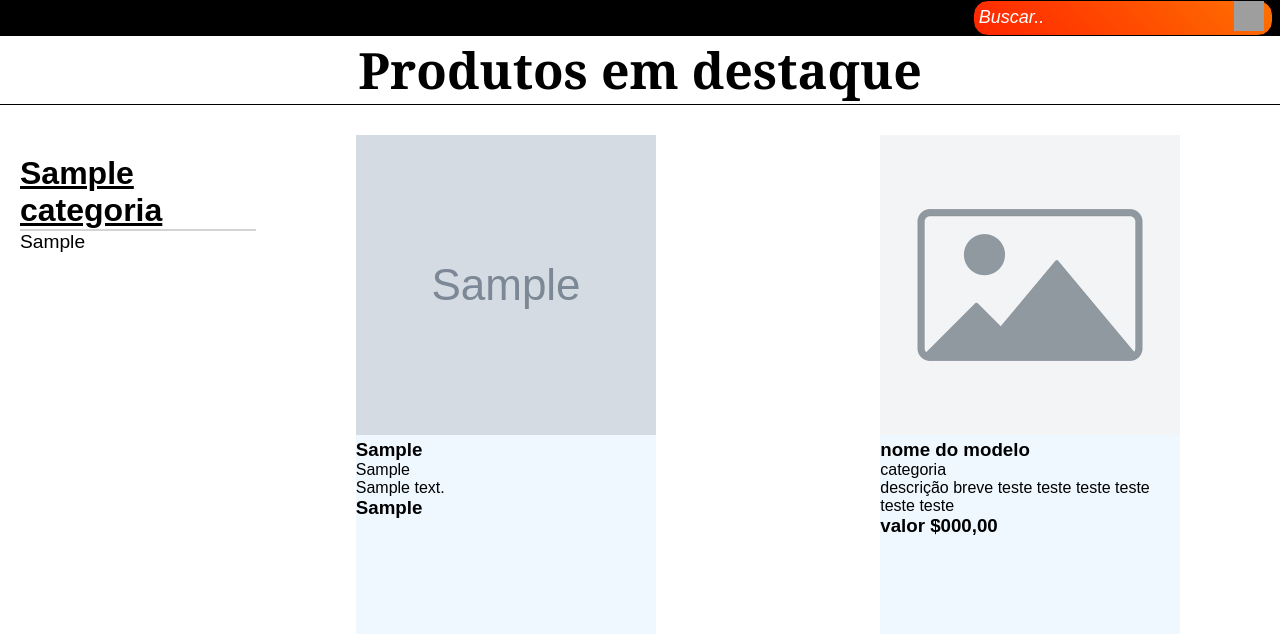
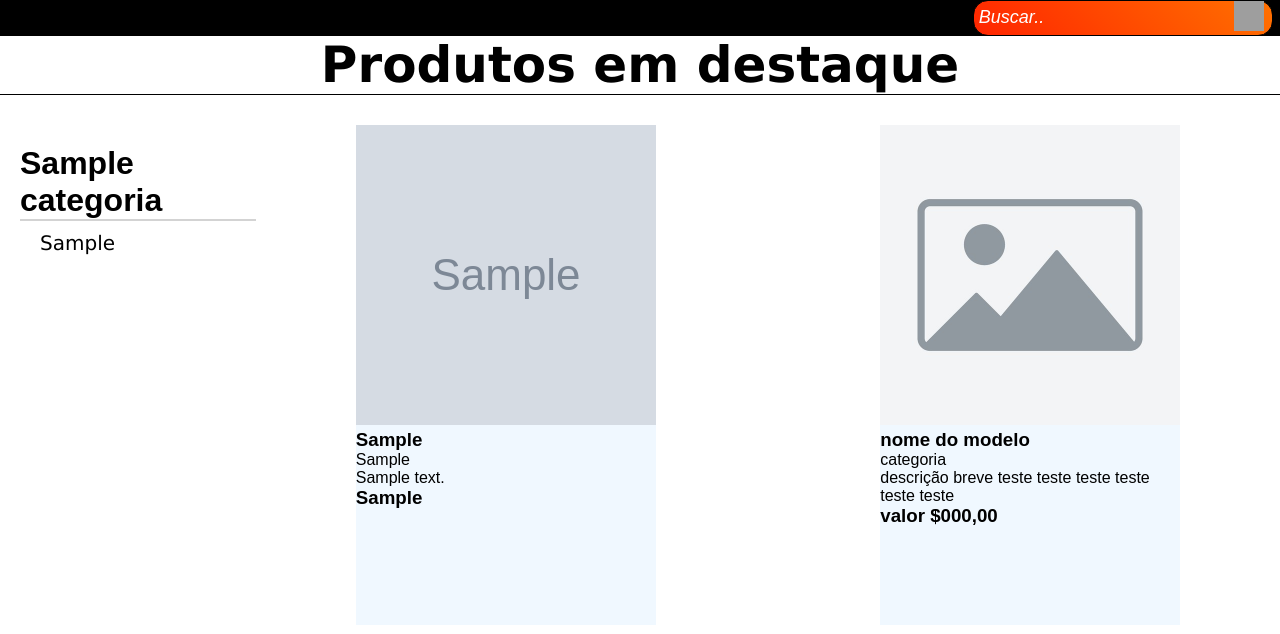
Before and after one commit to MuriloVercosa01/pwII-projeto-total_esporte-, a PHP site: the page made by TOTAL_ESPORTES/produtos.php in a window 1280 px wide. Shown: the part 80-714 px from the top of the page. After the commit the page ends 605 px from the top, so only its background shows below. Run offline with PHP 8.4, Linux system fonts and the light colour scheme; tables that the repository leaves empty or names only in its code hold one stand-in row (values such as "Sample post"); grey boxes marked "Sample" are stand-in pictures; some libraries are stand-ins or nearby versions; grey boxes are pictures that could not be loaded.

Commit message:
TERMINEI o backend de produtos.php, falta colocar header e footer ná página

```diff
--- a/TOTAL_ESPORTES/Estilos/produtos.css
+++ b/TOTAL_ESPORTES/Estilos/produtos.css
@@ -125,7 +125,7 @@ main{
 
 .destaque{
     text-align: center;
-    font-family: Georgia, 'Times New Roman', Times, serif;
+    font-family:Verdana, Geneva, Tahoma, sans-serif;
     font-size: 50px;
     margin-bottom: 30px;
     border-bottom: 1px solid black;
@@ -137,13 +137,24 @@ main{
 }
 .lista h1{
     border-bottom: solid 2px lightgray;
-    text-decoration: underline;
 }
-.lista ul{
+.lista ul a {
+    color: black;
+    text-decoration: none;
+}
+.lista ul li{
     list-style: none;
 }
 .linha{
-    font-size: larger;
+    margin-top: 10px;
+    font-size: 20px;
+    font-family:Verdana, Geneva, Tahoma, sans-serif;
+    margin-left: 20px;
+}
+.linha:hover{
+    background-color: aliceblue;
+    cursor: pointer;
+    font-style: italic;
 }
 
 /*formatação do <div> card-box abaixo*/
--- a/TOTAL_ESPORTES/produtos.php
+++ b/TOTAL_ESPORTES/produtos.php
@@ -58,7 +58,7 @@
                         echo "<ul>";
                             echo "<h1>" . $row['nome_categoria'] . "</h1>";
                             while ($row_sub = $result_sub->fetch_assoc()){
-                                echo "<li><p class='linha' > " . $row_sub['s_categoria'] . "</p></li>";
+                                echo "<a href='produtos.php?acao=" . $row_sub['s_categoria'] . "'><li><p class='linha'>" . $row_sub['s_categoria'] . "</p></li></a>";
                             }
                         echo "</ul>";
                     }
@@ -71,9 +71,37 @@
         <div class="card-box" >
         <?php
             include('Conexao/conexao.php');
+
             if ($conexao->connect_error) {
                 die("Conexão falhou: " . $conexao->connect_error);
             }
+
+            // testa se há parâmetros na url
+            if(isset($_GET['acao'])){
+                //caso haja parâmetros na url
+                                $sql_prod= "SELECT produto.imagem,produto.modelo,sub_categoria.s_categoria,produto.desc_breve,produto.preco FROM produto INNER JOIN sub_categoria ON produto.id_categoria = sub_categoria.id_sub_categoria WHERE sub_categoria.s_categoria ='" . $_GET['acao'] . "';";
+
+                $result_prod = $conexao->query($sql_prod);
+
+                if($result_prod->num_rows > 0){
+                    while($row_prod = $result_prod->fetch_assoc()){
+                        echo ("
+                            <div class='card' >
+                                <img src='{$row_prod['imagem']}'>
+                                <h3>{$row_prod['modelo']}</h3>
+                                <p>{$row_prod['s_categoria']}</p>
+                                <p>{$row_prod['desc_breve']}</p>
+                                <h3>{$row_prod['preco']}</h3>
+                            </div>
+                        ");
+                    }
+                }else{
+                    echo('nenhum produto encontrado');
+                }
+            }
+            else {
+                //caso não tenha parâmetros na url
+
                 $sql_prod= "SELECT produto.imagem,produto.modelo,sub_categoria.s_categoria,produto.desc_breve,produto.preco FROM produto INNER JOIN sub_categoria ON produto.id_categoria = sub_categoria.id_sub_categoria;";
 
                 $result_prod = $conexao->query($sql_prod);
@@ -93,6 +121,7 @@
                 }else{
                     echo('nenhum produto encontrado');
                 }
+            }
         ?>
             <div class="card" ><img src="img/placeholder.jpg" ><h3>nome do modelo</h3><p>categoria</p><p>descrição breve teste teste teste teste teste teste</p><h3>valor $000,00</h3></div>
         </div>
```
Also changed, not shown: bancodedados.txt (renamed from TOTAL_ESPORTES/bancodedados.txt). Lines whose indentation alone changed are shown as unchanged.
